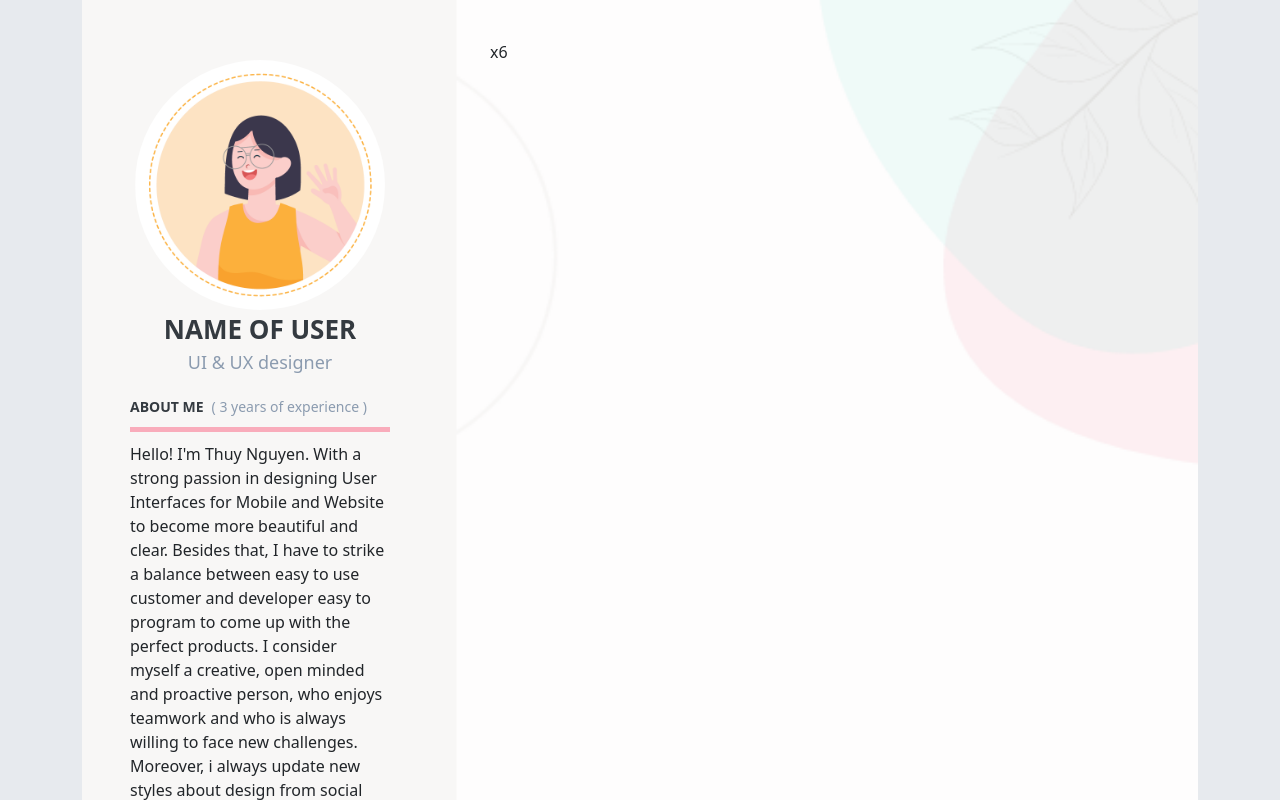
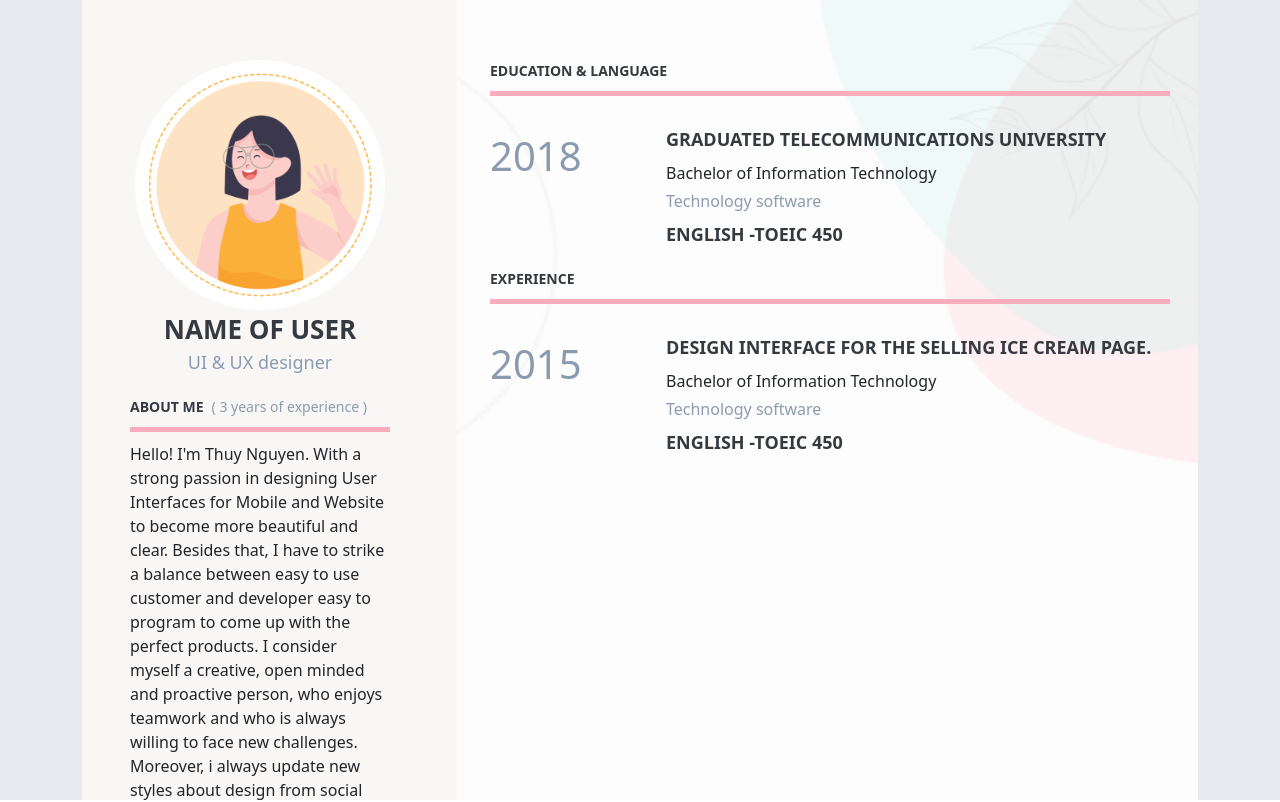
Before and after one commit to ThuyDesigner/ThuyDesigner-cv, a React app: page / in a window 1280 px wide. Shown: the top 802 px of the page. Built offline with nearby package versions, Linux system fonts and the light colour scheme.

Commit message:
update UI

```diff
--- a/src/App.js
+++ b/src/App.js
@@ -5,14 +5,16 @@ import "./App.scss";
 import React, { useState, useEffect } from "react";
 import TitleContent from "./component/Title/TitleContent";
 import GrIconText from "./component/GrIconText/GrIconText";
+import TimeLine from "./component/TimeLine/TimeLine";
+
 // -- import icon
 import user from "./IMG/User.png";
 import pin from "./IMG/pin.svg";
-import birthday from "./IMG/birthday.svg"
-import mail from "./IMG/mail.svg"
-import phone from "./IMG/phone.svg"
-import behance from "./IMG/behance.svg"
-import dribble from "./IMG/dribble.svg"
+import birthday from "./IMG/birthday.svg";
+import mail from "./IMG/mail.svg";
+import phone from "./IMG/phone.svg";
+import behance from "./IMG/behance.svg";
+import dribble from "./IMG/dribble.svg";
 // --------------------
 
 const svgicon = (
@@ -73,14 +75,75 @@ I consider myself a creative, open minded and proactive person, who enjoys teamw
                     text="Trung Hamlet, Vinh Phuong Commune, Nha Trang City"
                     addClass="pt-1"
                   ></GrIconText>
-                  <GrIconText icon={birthday} text="October 25, 1996" addClass="pt-2"></GrIconText>
-                  <GrIconText icon={mail} text="Ngthithuthuy96@gmail.com" addClass="pt-2"></GrIconText>
-                  <GrIconText icon={phone} text="+84 379 965 922" addClass="pt-2"></GrIconText>
-                  <GrIconText icon={behance} isLink = "true" addLink="https://www.behance.net/ngthithuthuy96" text="https://www.behance.net/ngthithuthuy96" addClass="pt-2"></GrIconText>
-                  <GrIconText icon={dribble} isLink = "true" addLink="https://dribbble.com/thuthuycntt" text="https://dribbble.com/thuthuycntt" addClass="pt-2"></GrIconText>
+                  <GrIconText
+                    icon={birthday}
+                    text="October 25, 1996"
+                    addClass="pt-2"
+                  ></GrIconText>
+                  <GrIconText
+                    icon={mail}
+                    text="Ngthithuthuy96@gmail.com"
+                    addClass="pt-2"
+                  ></GrIconText>
+                  <GrIconText
+                    icon={phone}
+                    text="+84 379 965 922"
+                    addClass="pt-2"
+                  ></GrIconText>
+                  <GrIconText
+                    icon={behance}
+                    isLink="true"
+                    addLink="https://www.behance.net/ngthithuthuy96"
+                    text="https://www.behance.net/ngthithuthuy96"
+                    addClass="pt-2"
+                  ></GrIconText>
+                  <GrIconText
+                    icon={dribble}
+                    isLink="true"
+                    addLink="https://dribbble.com/thuthuycntt"
+                    text="https://dribbble.com/thuthuycntt"
+                    addClass="pt-2"
+                  ></GrIconText>
                 </div>
               </div>
-              <div class="col-lg-8 content-cv-right"> x6</div>
+              {/* group right */}
+              <div class="col-lg-8 content-cv-right">
+                <div className="Edu">
+                  <TitleContent title="Education & Language"> </TitleContent>
+                  <TimeLine
+                    time="2018"
+                    content="Graduated Telecommunications University"
+                  >
+                    <div className="pt-2">
+                      Bachelor of Information Technology
+                    </div>
+                    <div className="color-primary pt-1">
+                      Technology software
+                    </div>
+                    <div className="content-timeline pt-2">
+                      English -TOEIC 450
+                    </div>
+                  </TimeLine>
+                </div>
+                <div className="Edu">
+                  <TitleContent title="Experience"> </TitleContent>
+                  <TimeLine
+                    time="2015"
+                    content="Design interface for
+                    the selling ice cream page."
+                  >
+                    <div className="pt-2">
+                      Bachelor of Information Technology
+                    </div>
+                    <div className="color-primary pt-1">
+                      Technology software
+                    </div>
+                    <div className="content-timeline pt-2">
+                      English -TOEIC 450
+                    </div>
+                  </TimeLine>
+                </div>
+              </div>
             </div>
           </div>
         </div>
--- a/src/App.scss
+++ b/src/App.scss
@@ -13,6 +13,9 @@
   --color-bg-dark-default:#C8C8C8;
   --color-bg-title:#F9ACBB;
 
+}
+.color-primary{
+  color: var(--color-light-secondary);
 }
 .bg-1{
   background-color: #E7EAEE;
@@ -54,5 +57,11 @@
   }
   .content-cv-right{
     padding: 40px;
+    .content-timeline{
+      font-size: 18px;
+        font-weight: 700;
+        color: var( --color-light-primary);
+        text-transform: uppercase;
+    }
   }
 }
--- /dev/null
+++ b/src/component/TimeLine/TimeLine.js
@@ -0,0 +1,19 @@
+import React, { Children, useState } from "react";
+import classNames from "classnames";
+import "./timeline.scss";
+
+const TimeLine = ({ time = "", content = "", addClass = "", children }) => {
+  return (
+    <div className={classNames("gr-timeline ", addClass)}>
+      <div className="row d-flex align-items-start">
+        <div className="time col-lg-3 ">{time}</div>
+        <div className=" col-lg-9 text-break">
+          <div className="content">{content} </div>
+          <div> {children} </div>
+        </div>
+      </div>
+    </div>
+  );
+};
+
+export default TimeLine;
--- /dev/null
+++ b/src/component/TimeLine/timeline.scss
@@ -0,0 +1,15 @@
+.gr-timeline{
+
+    .time{
+        font-size: 40px;
+        color: var(--color-light-secondary);
+
+    }
+    .content{
+        font-size: 18px;
+        font-weight: 700;
+        color: var( --color-light-primary);
+        text-transform: uppercase;
+
+    }
+}
```
